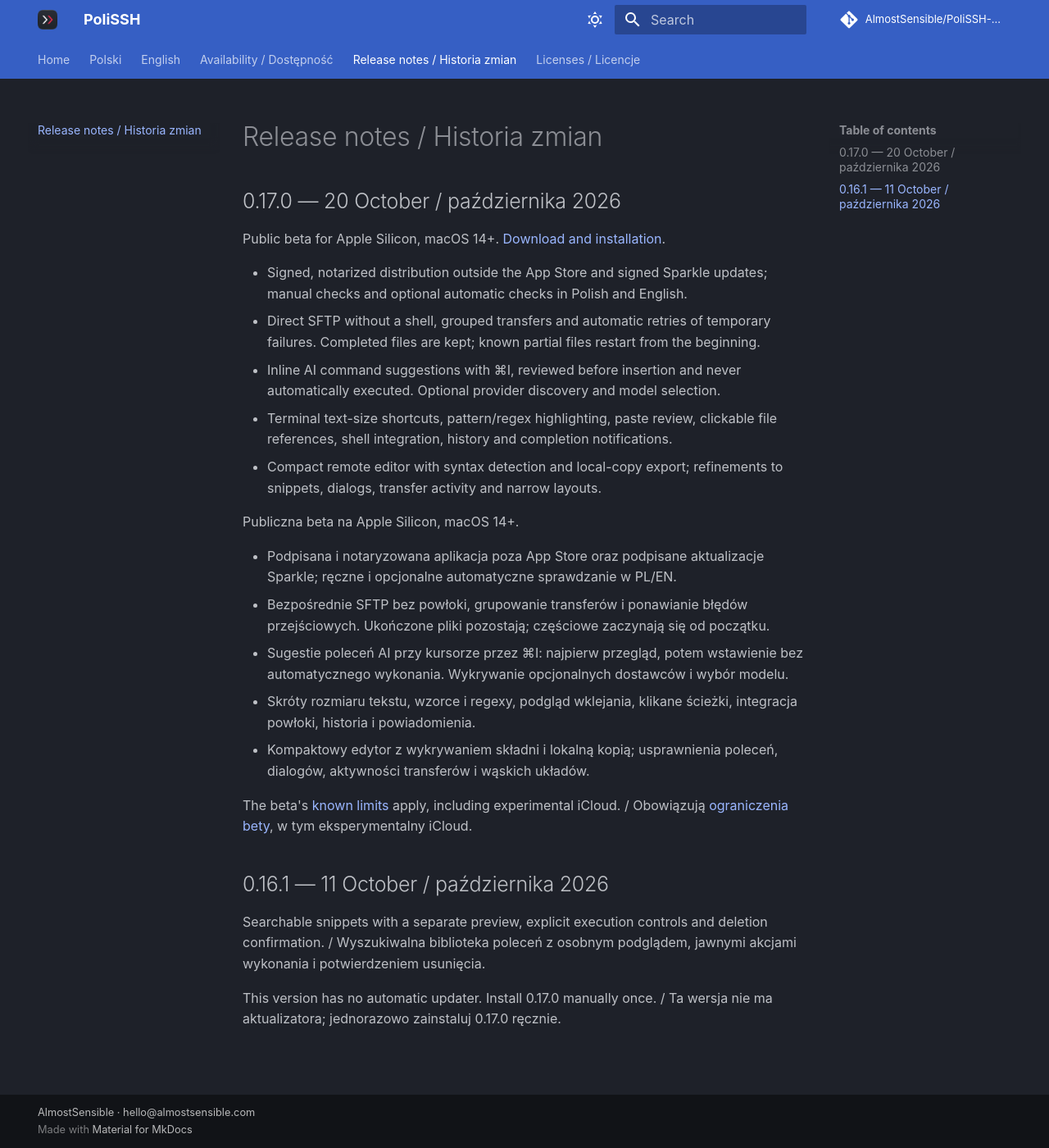
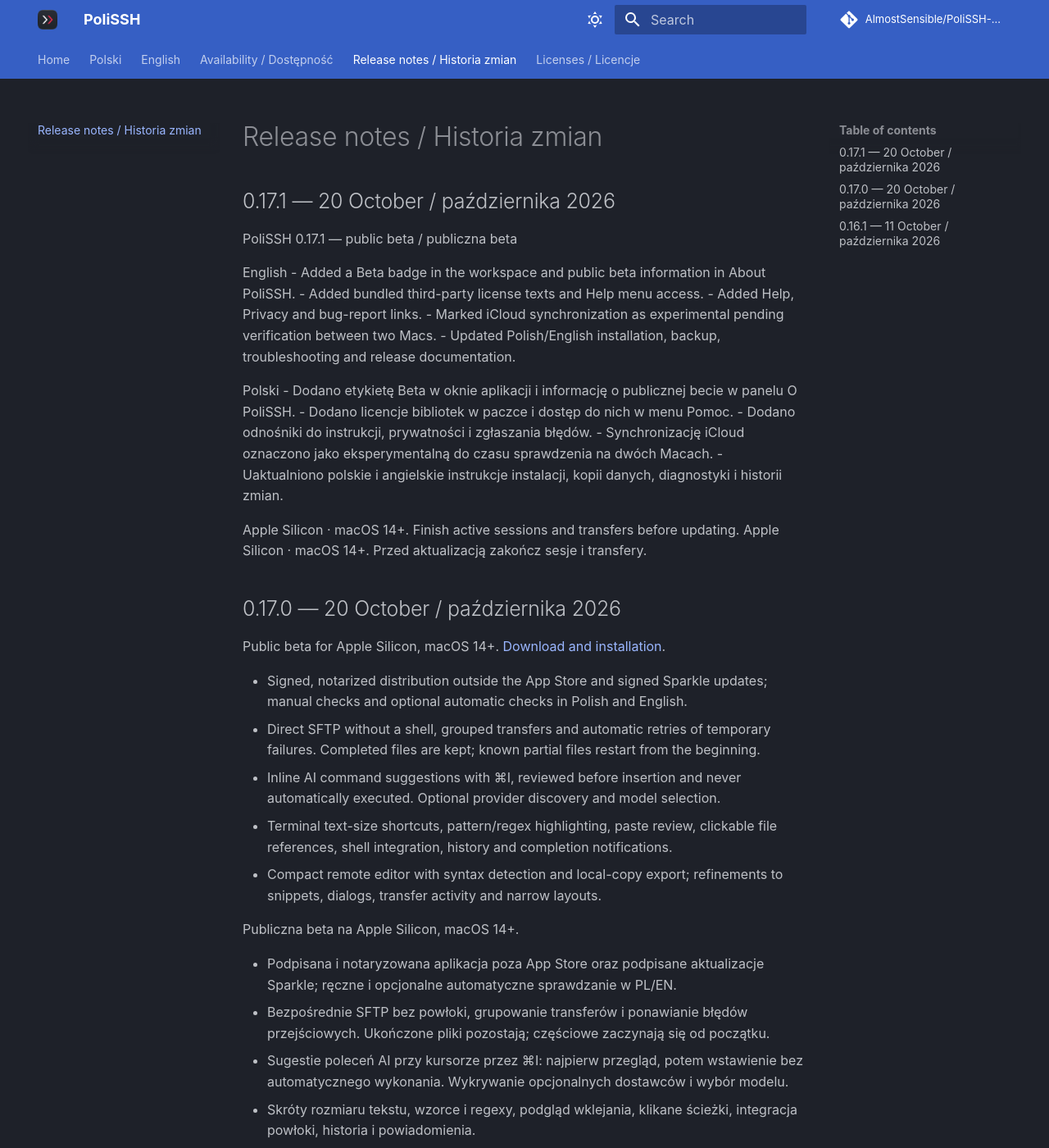
Before and after one commit to AlmostSensible/PoliSSH-docs, an MkDocs documentation site: the page built from docs/releases.md, in a window 1280 px wide and 1400 px high. Shown: the whole window at 82% size. Built offline with MkDocs 1.6.1 and Material for MkDocs 9.7.7, drawn with Linux system fonts in a browser that asks for light colours; comment, search, counter and statistics services are not loaded; some of the changed text lies outside the part shown.

Commit message:
Announce PoliSSH 0.17.1 public beta download

```diff
--- a/docs/releases.md
+++ b/docs/releases.md
@@ -1,4 +1,25 @@
 # Release notes / Historia zmian
+
+## 0.17.1 — 20 October / października 2026
+
+PoliSSH 0.17.1 — public beta / publiczna beta
+
+English
+- Added a Beta badge in the workspace and public beta information in About PoliSSH.
+- Added bundled third-party license texts and Help menu access.
+- Added Help, Privacy and bug-report links.
+- Marked iCloud synchronization as experimental pending verification between two Macs.
+- Updated Polish/English installation, backup, troubleshooting and release documentation.
+
+Polski
+- Dodano etykietę Beta w oknie aplikacji i informację o publicznej becie w panelu O PoliSSH.
+- Dodano licencje bibliotek w paczce i dostęp do nich w menu Pomoc.
+- Dodano odnośniki do instrukcji, prywatności i zgłaszania błędów.
+- Synchronizację iCloud oznaczono jako eksperymentalną do czasu sprawdzenia na dwóch Macach.
+- Uaktualniono polskie i angielskie instrukcje instalacji, kopii danych, diagnostyki i historii zmian.
+
+Apple Silicon · macOS 14+. Finish active sessions and transfers before updating.
+Apple Silicon · macOS 14+. Przed aktualizacją zakończ sesje i transfery.
 
 ## 0.17.0 — 20 October / października 2026
 
@@ -24,4 +45,4 @@ The beta's [known limits](status.md) apply, including experimental iCloud. / Obo
 
 Searchable snippets with a separate preview, explicit execution controls and deletion confirmation. / Wyszukiwalna biblioteka poleceń z osobnym podglądem, jawnymi akcjami wykonania i potwierdzeniem usunięcia.
 
-This version has no automatic updater. Install 0.17.0 manually once. / Ta wersja nie ma aktualizatora; jednorazowo zainstaluj 0.17.0 ręcznie.
+This version has no automatic updater. Install the current beta manually once. / Ta wersja nie ma aktualizatora; jednorazowo zainstaluj bieżącą betę ręcznie.
```
Also changed, not shown: docs/index.md (+2 -2 lines), docs/licenses.md (+1 -1 lines), docs/status.md (+3 -3 lines).
